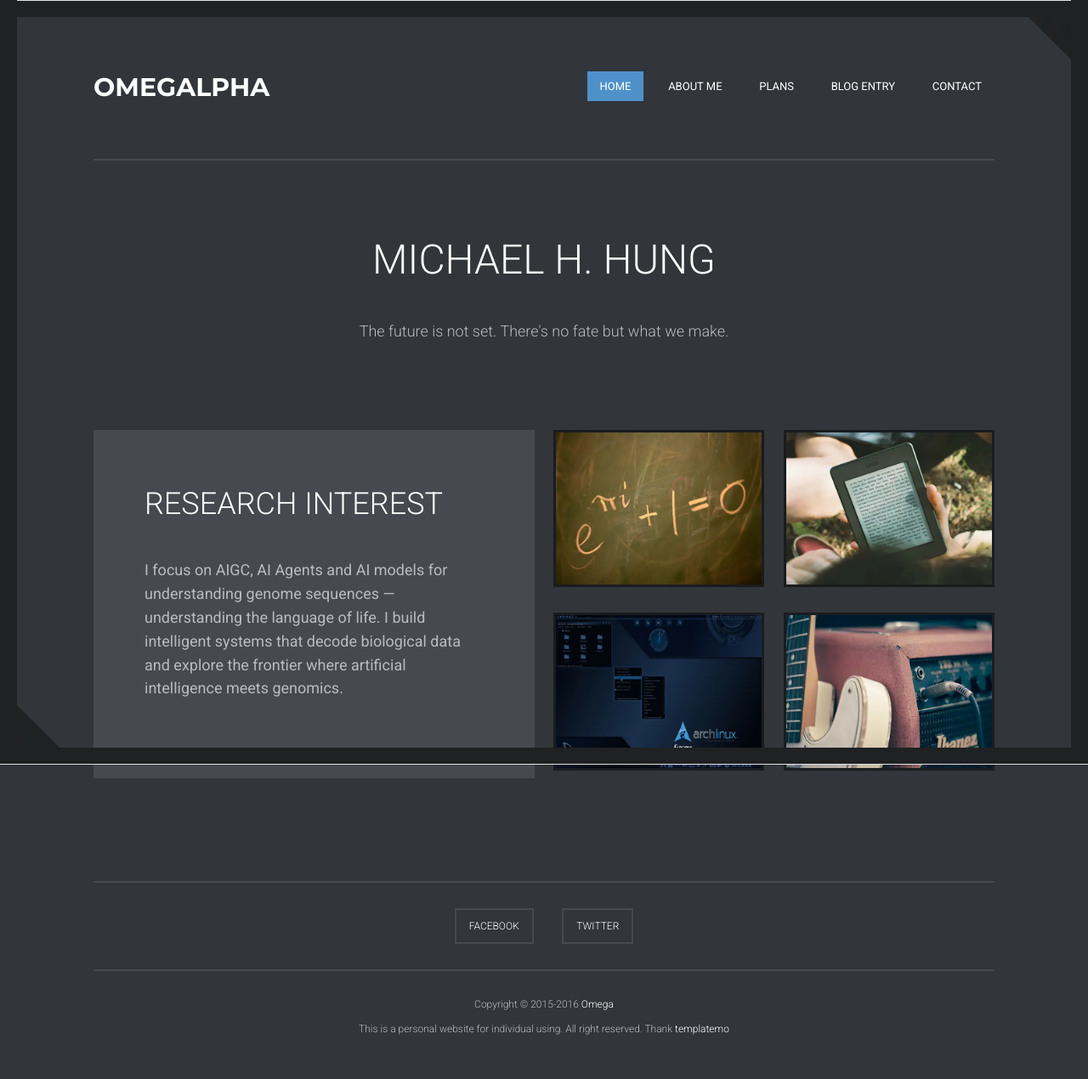
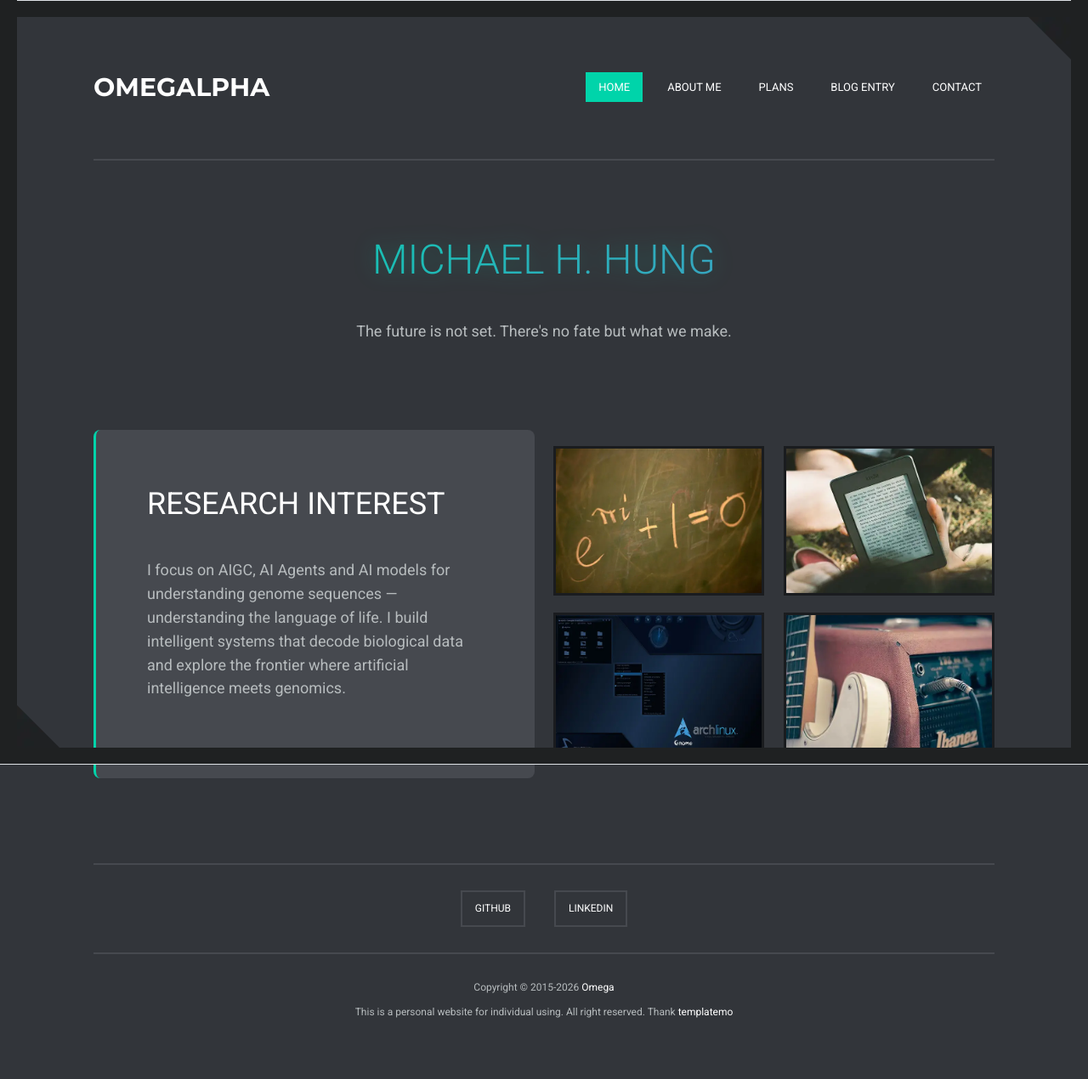
Before and after one commit to omegahh/omegahh.github.io, a Jekyll site: the page index.html, which Jekyll copies as it is, in a window 1280 px wide. Shown: the whole page at 85% size. Built offline with Jekyll 4.4.1, drawn with Linux system fonts in a browser that asks for light colours.

Commit message:
Visual refresh: teal accent, modern layout, rewritten copy
- Swap accent color from blue #4e91c9 to teal #00d4aa across nav, buttons, hovers
- Add gradient text effect on hero title with subtle glow
- Hobby cards lift on hover, reading list animation stagger reduced
- Contact form inputs rounded with teal focus state
- Rounded white cards, teal accent bar on Research Interest panel
- Constrain hobby card image heights to align with left panel
- Remove decorative corner triangles from About Me cards
- Rewrite About Me, Working, and Playing paragraphs
- Fix nav active state race condition in omegahh.js
- Update footer: GitHub/LinkedIn, copyright 2015-2026
- Bump body font to 16px/400 weight for readability

```diff
--- a/css/omegahh.css
+++ b/css/omegahh.css
@@ -59,7 +59,7 @@ a.toggle-nav {
     margin: 60px 0;
     width: 46px;
     height: 46px;
-    background: #4e91c9;
+    background: #00d4aa;
     text-align: center;
     line-height: 46px;
 }
@@ -100,10 +100,11 @@ ul.main-menu li a {
     text-transform: uppercase;
     font-size: 13px;
 	font-weight: 400;
+    transition: background 0.2s ease, color 0.2s ease;
 }
 
 ul.main-menu li a.active {
-    background: #4e91c9;
+    background: #00d4aa;
     color: #fff;
 }
 
@@ -128,7 +129,7 @@ ul.main-menu li a.active {
 
     ul.main-menu li a.active {
         background: inherit;
-        color: #4e91c9;
+        color: #00d4aa;
     }
 }
 
@@ -153,6 +154,12 @@ h2.welcome-title {
     color: #fff;
     font-size: 48px;
     margin-bottom: 30px;
+    background: linear-gradient(135deg, #00d4aa, #4e91c9);
+    -webkit-background-clip: text;
+    -webkit-text-fill-color: transparent;
+    background-clip: text;
+    text-shadow: none;
+    filter: drop-shadow(0 0 12px rgba(0, 212, 170, 0.3));
 
 	animation: fadeInLeft;
 	animation-duration: 2s;
@@ -177,6 +184,23 @@ h2.welcome-title {
     margin-bottom: 100px;
 }
 
+.home-contents > .row {
+    align-items: center;
+}
+
+.home-contents .project-item img {
+    height: 170px;
+    object-fit: cover;
+}
+
+.home-contents .project-item {
+    margin-bottom: 20px;
+}
+
+.home-contents .row .row > [class*="col-"]:nth-child(n+3) .project-item {
+    margin-bottom: 0;
+}
+
 .home-contents h2 {
     color: #fff;
     font-size: 36px;
@@ -192,7 +216,9 @@ h2.welcome-title {
 	opacity: 0;
     padding: 60px;
     background: #46494f;
-    margin-bottom: 20px;
+    margin-bottom: 0;
+    border-radius: 8px;
+    border-left: 3px solid #00d4aa;
 	animation: fadeInUp;
 	animation-duration: 2s;
     animation-delay: 0.5s;
@@ -210,6 +236,12 @@ h2.welcome-title {
     overflow: hidden;
     border: 3px solid #1a1c1f;
     backface-visibility: hidden;
+    transition: transform 0.3s ease, box-shadow 0.3s ease;
+}
+
+.project-item:hover {
+    transform: translateY(-6px);
+    box-shadow: 0 12px 24px rgba(0,0,0,0.3);
 }
 
 .project-item img {
@@ -303,6 +335,7 @@ h2.welcome-title {
     background: #fff;
     padding: 40px;
     color: #32353a;
+    border-radius: 8px;
 	opacity: 0;
 	animation: fadeInRight;
 	animation-duration: 2.5s;
@@ -351,9 +384,10 @@ h2.welcome-title {
 }
 
 .offer-title {
-    color: #4e91c9;
+    color: #00d4aa;
     padding: 30px;
     background: #fff;
+    border-radius: 8px;
     margin-bottom: 40px;
 	opacity: 0;
 	animation: fadeInDown;
@@ -365,6 +399,7 @@ h2.welcome-title {
 .offer-item {
     margin-top: 40px;
     overflow: hidden;
+    border-radius: 8px;
 }
 
 .offer-item figure {
@@ -397,6 +432,7 @@ h2.welcome-title {
     background: #fff;
     color: #32353a;
     position: relative;
+    border-radius: 8px;
 }
 
 .offer-content h4 {
@@ -409,45 +445,19 @@ h2.welcome-title {
 }
 
 span.offer-left {
-    position: absolute;
-    bottom: -1px;
-    left: -1px;
-    width: 30px;
-    height: 30px;
+    display: none;
 }
 
 .offer-left>i {
-    position: absolute;
-    display: inline-block;
-    width: 0;
-    height: 0;
-    line-height: 0;
-    border: 15px solid transparent;
-    border-left: 15px solid #32353a;
-    border-bottom: 15px solid #32353a;
-    left: 0px;
-    top: 0px;
+    display: none;
 }
 
 span.offer-right {
-    position: absolute;
-    bottom: -1px;
-    right: -1px;
-    width: 30px;
-    height: 30px;
+    display: none;
 }
 
 .offer-right>i {
-    position: absolute;
-    display: inline-block;
-    width: 0;
-    height: 0;
-    line-height: 0;
-    border: 15px solid transparent;
-    border-right: 15px solid #32353a;
-    border-bottom: 15px solid #32353a;
-    left: 0px;
-    top: 0px;
+    display: none;
 }
 
 .projects-header {
@@ -483,13 +493,13 @@ span.offer-right {
 	animation-fill-mode: forwards;
 }
 
-.project-item.proj1 { animation-delay: 0.5s; }
-.project-item.proj2 { animation-delay: 0.9s; }
-.project-item.proj3 { animation-delay: 1.3s; }
-.project-item.proj4 { animation-delay: 1.7s; }
-.project-item.proj5 { animation-delay: 2.1s; }
-.project-item.proj6 { animation-delay: 2.5s; }
-.project-item.proj7 { animation-delay: 2.9s; }
+.project-item.proj1 { animation-delay: 0.1s; }
+.project-item.proj2 { animation-delay: 0.25s; }
+.project-item.proj3 { animation-delay: 0.4s; }
+.project-item.proj4 { animation-delay: 0.55s; }
+.project-item.proj5 { animation-delay: 0.7s; }
+.project-item.proj6 { animation-delay: 0.85s; }
+.project-item.proj7 { animation-delay: 1.0s; }
 
 span.solid-line {
     width: 60px;
@@ -631,7 +641,8 @@ span.solid-line {
 
 .contact-form input,.contact-form textarea {
     background: #32353a;
-    border: 0;
+    border: 1px solid #46494f;
+    border-radius: 6px;
     outline: 0;
     color: #fff;
     font-size: 13px;
@@ -640,6 +651,11 @@ span.solid-line {
     width: 100%;
     margin-bottom: 30px;
     padding: 10px;
+    transition: border-color 0.2s;
+}
+
+.contact-form input:focus,.contact-form textarea:focus {
+    border-color: #00d4aa;
 }
 
 .contact-form textarea {
@@ -650,18 +666,19 @@ span.solid-line {
     text-transform: uppercase;
     font-weight: 700;
     font-size: 12px;
-    background: #4e91c9;
+    background: #00d4aa;
     color: #fff !important;
     padding: 12px 20px;
     display: inline-block;
     margin-bottom: 30px;
     border: none;
+    border-radius: 6px;
     cursor: pointer;
     transition: background 0.3s ease;
 }
 
 .message-button:hover {
-    background: #3a7aa9;
+    background: #00b892;
 }
 
 .message-button:disabled {
@@ -685,8 +702,8 @@ span.solid-line {
 }
 
 .enterblog li a:hover, .main-footer .social li a:hover {
-    background: #4e91c9;
-    border-color: #4e91c9;
+    background: #00d4aa;
+    border-color: #00d4aa;
 }
 
 .enterblog li {
@@ -717,8 +734,8 @@ html {
 
 body {
     background: #32353a;
-    font-size: 15px;
-    font-weight: 300;
+    font-size: 16px;
+    font-weight: 400;
     color: #b7bcbe;
     padding: 20px;
     font-family: "Roboto",sans-serif;
--- a/index.html
+++ b/index.html
@@ -298,15 +298,15 @@
 				<div class="col-md-12">
 					<div class="main-footer">
 						<ul class="social">
-							<li><a href="https://www.facebook.com/hhalpha.omega.1">Facebook</a></li>
-							<li><a href="https://twitter.com/HhOmegalpha">Twitter</a></li>
+							<li><a href="#">GitHub</a></li>
+							<li><a href="#">LinkedIn</a></li>
 						</ul>
 					</div>
 				</div>
 			</div>
 			<div class="row">
 				<div class="col-md-12 copyright">
-					<p>Copyright &copy; 2015-2016 <a href="#">Omega</a></p>
+					<p>Copyright &copy; 2015-2026 <a href="#">Omega</a></p>
 					<p>This is a personal website for individual using. All right reserved. Thank <a href="http://templatemo.com">templatemo</a></p>
 				</div>
 			</div>
--- a/js/omegahh.js
+++ b/js/omegahh.js
@@ -27,27 +27,27 @@ jQuery(document).ready(function($) {
 
 	// Navigation button handlers
 	$(".main-menu a.homebutton").click(function(){
+		navigateToSection(null); // Show homepage
 		$(this).addClass('active');
-		navigateToSection(null); // Show homepage
 		$("#menu-container .homepage").slideDown('slow');
 		return false;
 	});
 
 	$(".main-menu a.aboutbutton").click(function(){
+		navigateToSection('about-section');
 		$(this).addClass('active');
-		navigateToSection('about-section');
 		return false;
 	});
 
 	$(".main-menu a.projectbutton").click(function(){
+		navigateToSection('project-section');
 		$(this).addClass('active');
-		navigateToSection('project-section');
 		return false;
 	});
 
 	$(".main-menu a.blogbutton").click(function(){
+		navigateToSection('blog-section');
 		$(this).addClass('active');
-		navigateToSection('blog-section');
 		return false;
 	});
 
@@ -55,6 +55,7 @@ jQuery(document).ready(function($) {
 		$(this).addClass('active');
 		$("#menu-container .content").fadeOut();
 		navigateToSection('contact-section');
+		$(this).addClass('active');
 		return false;
 	});
 
@@ -87,7 +88,7 @@ jQuery(document).ready(function($) {
 			success: function(response) {
 				statusDiv.css({
 					'display': 'block',
-					'background-color': '#4e91c9',
+					'background-color': '#00d4aa',
 					'color': '#fff'
 				}).text('Thank you! Your message has been sent successfully.');
 				form[0].reset();
```
Also changed, not shown: other parts of index.html (+3 -3 lines).
